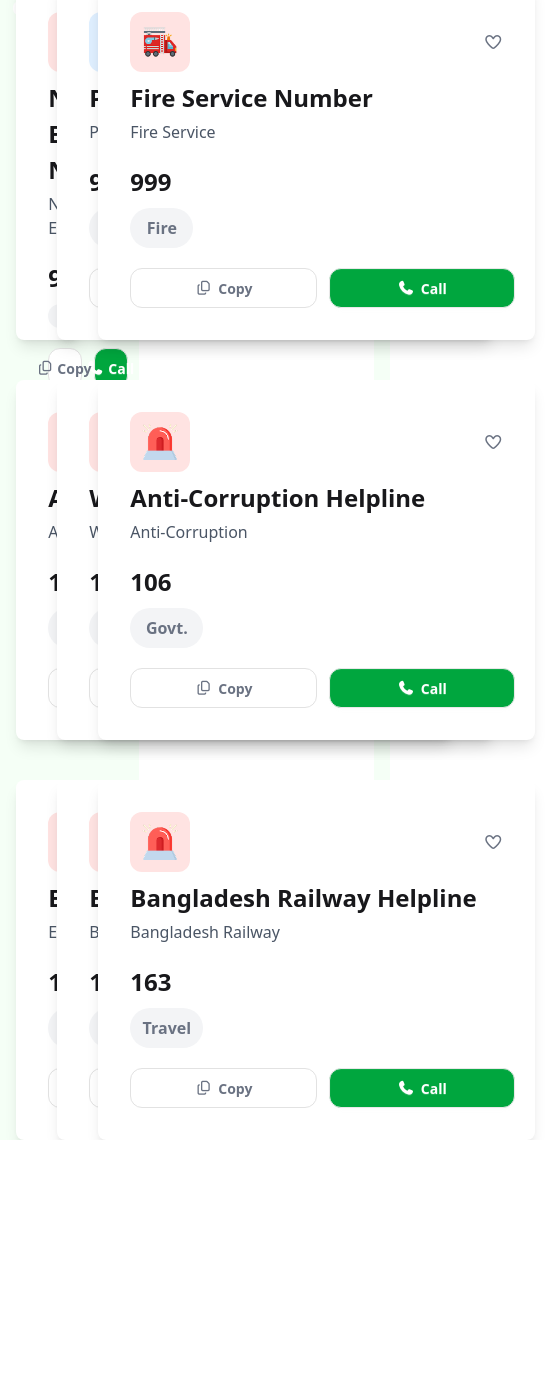
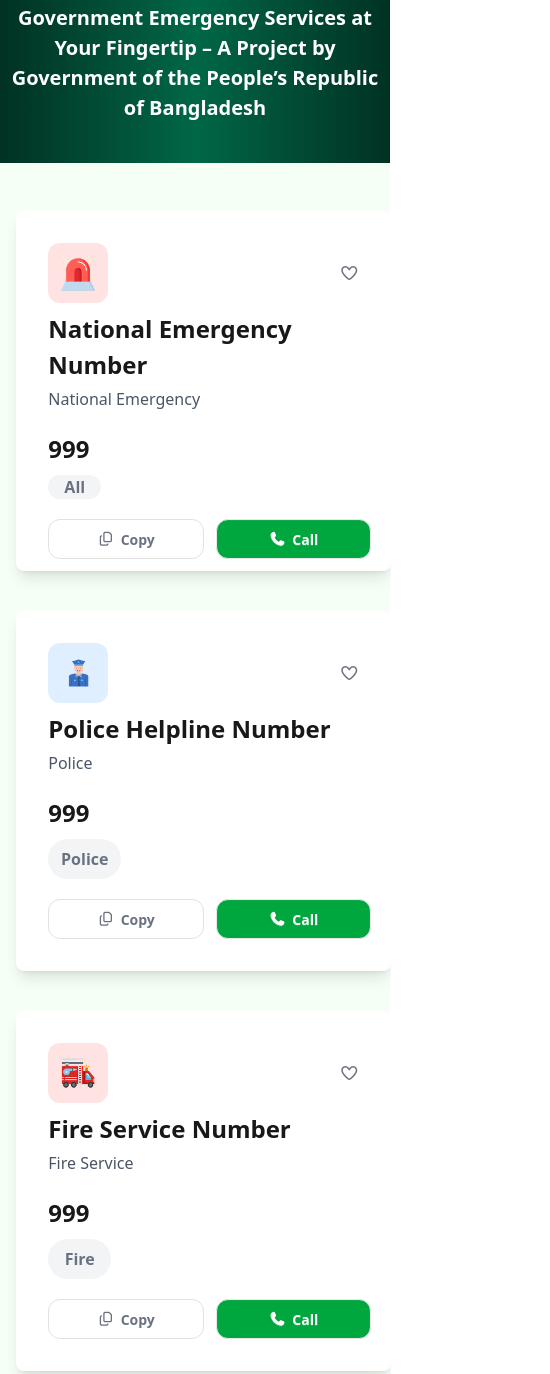
Before and after one commit to shanto522/B12-A5-Emergency-Hotline, a plain HTML site: page index.html in a window 390 px wide. Shown: the part 399-1773 px from the top of the page, 550 px wide, since content can reach past the window. Before the commit the page ends 1539 px from the top, so only its background shows below. Drawn offline with nearby package versions, Linux system fonts and the light colour scheme; a web font is replaced by a local one.

Commit message:
mobile responsive done

```diff
--- a/index.html
+++ b/index.html
@@ -27,7 +27,9 @@
   </head>
   <body class="hind-madurai-light max-w-[2000px] mx-auto">
     <header>
-      <nav class="nav-bar flex justify-between px-15 py-5">
+      <nav
+        class="nav-bar flex flex-col md:flex-row justify-between px-5 md:px-15 py-5 gap-5"
+      >
         <div class="flex gap-2">
           <img class="h-[50px] w-[50px]" src="./assets/logo.png" alt="" />
           <h2 class="text-[#006747] font-extrabold">Emergency <br />Service</h2>
@@ -55,7 +57,7 @@
       </nav>
       <nav class="nav-banner">
         <div
-          class="text-center bg-gradient-to-r from-[#013223] via-[#006747] to-[#013223] h-[239px] pt-5"
+          class="text-center bg-gradient-to-r from-[#013223] via-[#006747] to-[#013223] md:h-[239px] h-[400px] pt-5"
         >
           <div class="flex justify-center">
             <img
@@ -75,11 +77,13 @@
       </nav>
     </header>
     <main class="bg-[#f5fff6]">
-      <section class="w-11/12 mx-auto flex gap-10">
+      <section class="w-11/12 mx-auto flex flex-col md:flex-row gap-10">
         <section
-          class="card-section col-span-9 grid grid-cols-3 gap-10 mt-[48px]"
+          class="card-section col-span-9 grid md:grid-cols-3 grid-cols-1 gap-10 mt-[48px]"
         >
-          <div class="card shadow-lg h-[360px] max-w-[437px] p-8 bg-white">
+          <div
+            class="card shadow-lg h-[360px] md:w-[437px] w-[375px] p-8 bg-white"
+          >
             <div class="flex justify-between items-center">
               <img
                 class="h-[60px] w-[60px] bg-[#ffe3e2] p-3 rounded-xl"
@@ -107,7 +111,9 @@
               </button>
             </div>
           </div>
-          <div class="card shadow-lg h-[360px] w-[437px] p-8 bg-white">
+          <div
+            class="card shadow-lg h-[360px] md:w-[437px] w-[375px] p-8 bg-white"
+          >
             <div class="flex justify-between items-center">
               <img
                 class="h-[60px] w-[60px] bg-[#dfefff] p-3 rounded-xl"
@@ -135,7 +141,9 @@
               </button>
             </div>
           </div>
-          <div class="card shadow-lg h-[360px] w-[437px] p-8 bg-white">
+          <div
+            class="card shadow-lg h-[360px] md:w-[437px] w-[375px] p-8 bg-white"
+          >
             <div class="flex justify-between items-center">
               <img
                 class="h-[60px] w-[60px] bg-[#ffe3e2] p-3 rounded-xl"
@@ -163,7 +171,9 @@
               </button>
             </div>
           </div>
-          <div class="card shadow-lg h-[360px] w-[437px] p-8 bg-white">
+          <div
+            class="card shadow-lg h-[360px] md:w-[437px] w-[375px] p-8 bg-white"
+          >
             <div class="flex justify-between items-center">
               <img
                 class="h-[60px] w-[60px] bg-[#ffe3e2] p-3 rounded-xl"
@@ -191,7 +201,9 @@
               </button>
             </div>
           </div>
-          <div class="card shadow-lg h-[360px] w-[437px] p-8 bg-white">
+          <div
+            class="card shadow-lg h-[360px] md:w-[437px] w-[375px] p-8 bg-white"
+          >
             <div class="flex justify-between items-center">
               <img
                 class="h-[60px] w-[60px] bg-[#ffe3e2] p-3 rounded-xl"
@@ -219,7 +231,9 @@
               </button>
             </div>
           </div>
-          <div class="card shadow-lg h-[360px] w-[437px] p-8 bg-white">
+          <div
+            class="card shadow-lg h-[360px] md:w-[437px] w-[375px] p-8 bg-white"
+          >
             <div class="flex justify-between items-center">
               <img
                 class="h-[60px] w-[60px] bg-[#ffe3e2] p-3 rounded-xl"
@@ -247,7 +261,9 @@
               </button>
             </div>
           </div>
-          <div class="card shadow-lg h-[360px] w-[437px] p-8 bg-white">
+          <div
+            class="card shadow-lg h-[360px] md:w-[437px] w-[375px] p-8 bg-white"
+          >
             <div class="flex justify-between items-center">
               <img
                 class="h-[60px] w-[60px] bg-[#ffe3e2] p-3 rounded-xl"
@@ -275,7 +291,9 @@
               </button>
             </div>
           </div>
-          <div class="card shadow-lg h-[360px] w-[437px] p-8 bg-white">
+          <div
+            class="card shadow-lg h-[360px] md:w-[437px] w-[375px] p-8 bg-white"
+          >
             <div class="flex justify-between items-center">
               <img
                 class="h-[60px] w-[60px] bg-[#ffe3e2] p-3 rounded-xl"
@@ -303,7 +321,9 @@
               </button>
             </div>
           </div>
-          <div class="card shadow-lg h-[360px] w-[437px] p-8 bg-white">
+          <div
+            class="card shadow-lg h-[360px] md:w-[437px] w-[375px] p-8 bg-white"
+          >
             <div class="flex justify-between items-center">
               <img
                 class="h-[60px] w-[60px] bg-[#ffe3e2] p-3 rounded-xl"
@@ -335,7 +355,7 @@
           </div>
         </section>
         <section
-          class="history-section col-span-3 bg-white rounded-xl w-[400px] mt-[48px] p-6"
+          class="history-section col-span-3 bg-white rounded-xl md:w-[400px] w-[370px] mt-[48px] p-6"
         >
           <div class="flex justify-between items-center">
             <h2 class="text-[20px] font-semibold">
```
